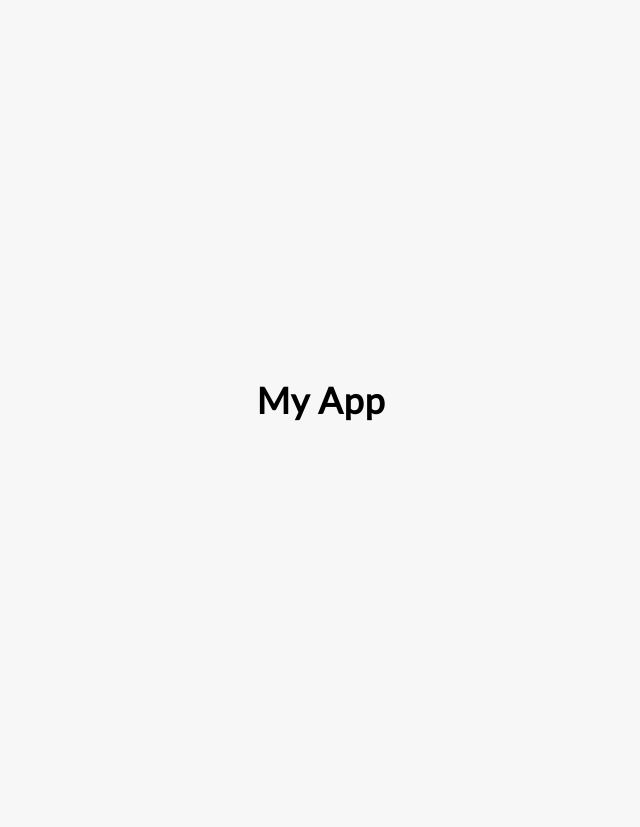
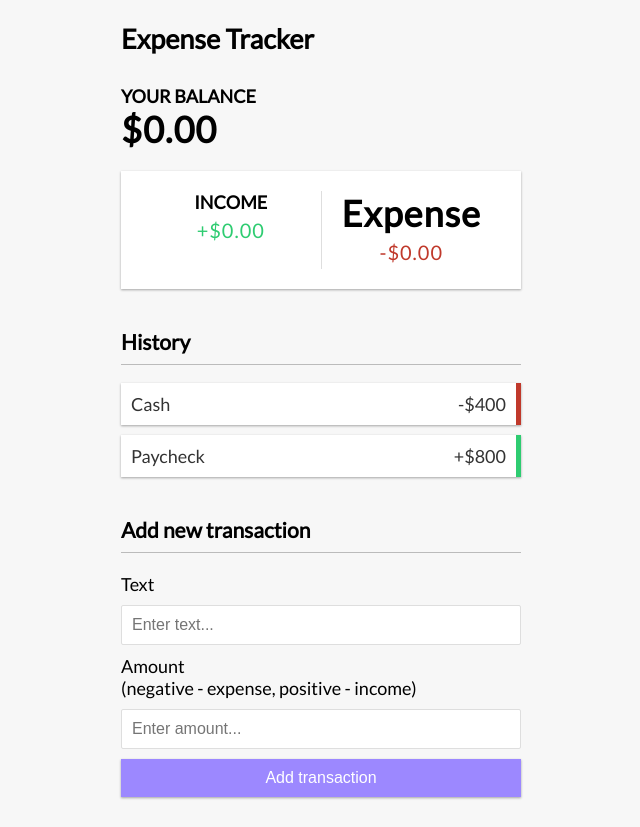
Before and after one commit to BrianMara2000/vue-expense-tracker, a Vue app: page / in a window 1280 px wide. Shown: the whole page, without its empty margins (319-959 px from the left). Before the commit the page ends 800 px from the top, so only its background shows below. Built offline with nearby package versions, Linux system fonts and the light colour scheme.

Commit message:
Create component files and templates

```diff
--- a/src/App.vue
+++ b/src/App.vue
@@ -1,3 +1,27 @@
 <template>
-  <h1>My App</h1>
+  <Header />
+  <div class="container">
+    <Balance />
+    <IncomeExpenses />
+    <TransactionList />
+    <AddTransaction />
+  </div>
 </template>
+
+<script>
+import Header from "./components/Header.vue";
+import Balance from "./components/Balance.vue";
+import IncomeExpenses from "./components/IncomeExpenses.vue";
+import TransactionList from "./components/TransactionList.vue";
+import AddTransaction from "./components/AddTransaction.vue";
+
+export default {
+  components: {
+    Header,
+    Balance,
+    IncomeExpenses,
+    TransactionList,
+    AddTransaction,
+  },
+};
+</script>
--- /dev/null
+++ b/src/components/AddTransaction.vue
@@ -0,0 +1,17 @@
+<template>
+  <h3>Add new transaction</h3>
+  <form id="form">
+    <div class="form-control">
+      <label for="text">Text</label>
+      <input type="text" id="text" placeholder="Enter text..." />
+    </div>
+    <div class="form-control">
+      <label for="amount">
+        Amount <br />
+        (negative - expense, positive - income)
+      </label>
+      <input type="number" id="amount" placeholder="Enter amount..." />
+    </div>
+    <button class="btn">Add transaction</button>
+  </form>
+</template>
--- /dev/null
+++ b/src/components/Balance.vue
@@ -0,0 +1,4 @@
+<template>
+  <h4>Your Balance</h4>
+  <h1 id="balance">$0.00</h1>
+</template>
--- /dev/null
+++ b/src/components/Header.vue
@@ -0,0 +1,3 @@
+<template>
+  <h2>Expense Tracker</h2>
+</template>
--- /dev/null
+++ b/src/components/IncomeExpenses.vue
@@ -0,0 +1,12 @@
+<template>
+  <div class="inc-exp-container">
+    <div>
+      <h4>Income</h4>
+      <p id="money-plus" class="money plus">+$0.00</p>
+    </div>
+    <div>
+      <h1>Expense</h1>
+      <p id="money-minus" class="money minus">-$0.00</p>
+    </div>
+  </div>
+</template>
--- /dev/null
+++ b/src/components/TransactionList.vue
@@ -0,0 +1,11 @@
+<template>
+  <h3>History</h3>
+  <ul id="list" class="list">
+    <li class="minus">
+      Cash <span>-$400</span><button class="delete-btn">x</button>
+    </li>
+    <li class="plus">
+      Paycheck <span>+$800</span><button class="delete-btn">x</button>
+    </li>
+  </ul>
+</template>
```
